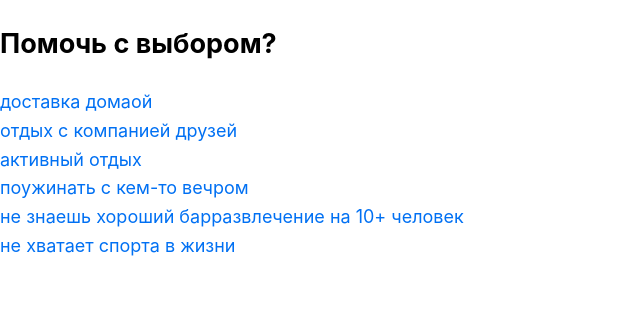
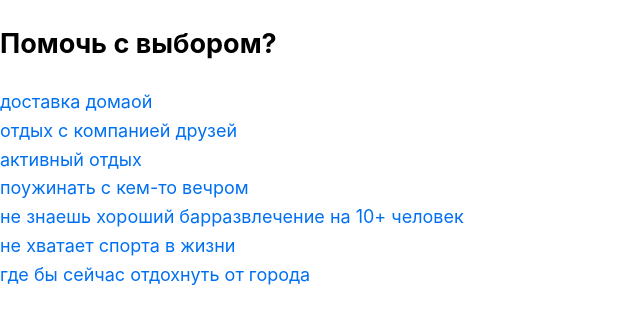
Before and after one commit to zhekablack97/hz-kuda, a Next.js app: page / in a window 1280 px wide. Shown: the top 324 px of the page, without its empty margins (0-640 px from the left). Built offline with nearby package versions, Linux system fonts and the light colour scheme.

Commit message:
еще один пунктик меню

```diff
--- a/pages/index.tsx
+++ b/pages/index.tsx
@@ -30,7 +30,7 @@ const Home: NextPage<IHome> = ({ allPostsData }) => (
     <a href="">не знаешь хороший бар</a>
     <a href="">развлечение на 10+ человек</a> <br />
     <a href="">не хватает спорта в жизни </a> <br />
-    <a href=""></a>
+    <a href="">где бы сейчас отдохнуть от города </a>
   </section>
 );
 export default Home;
```
